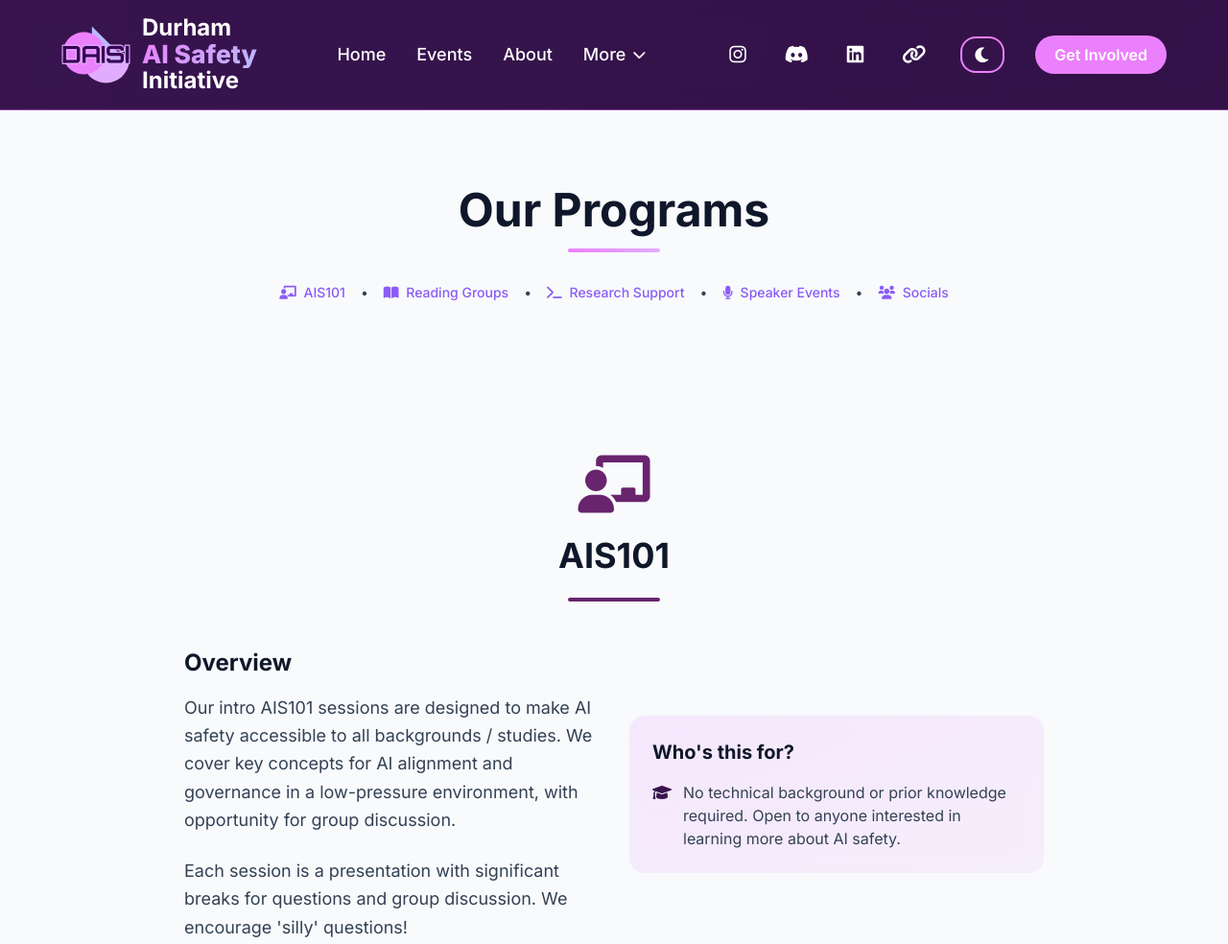
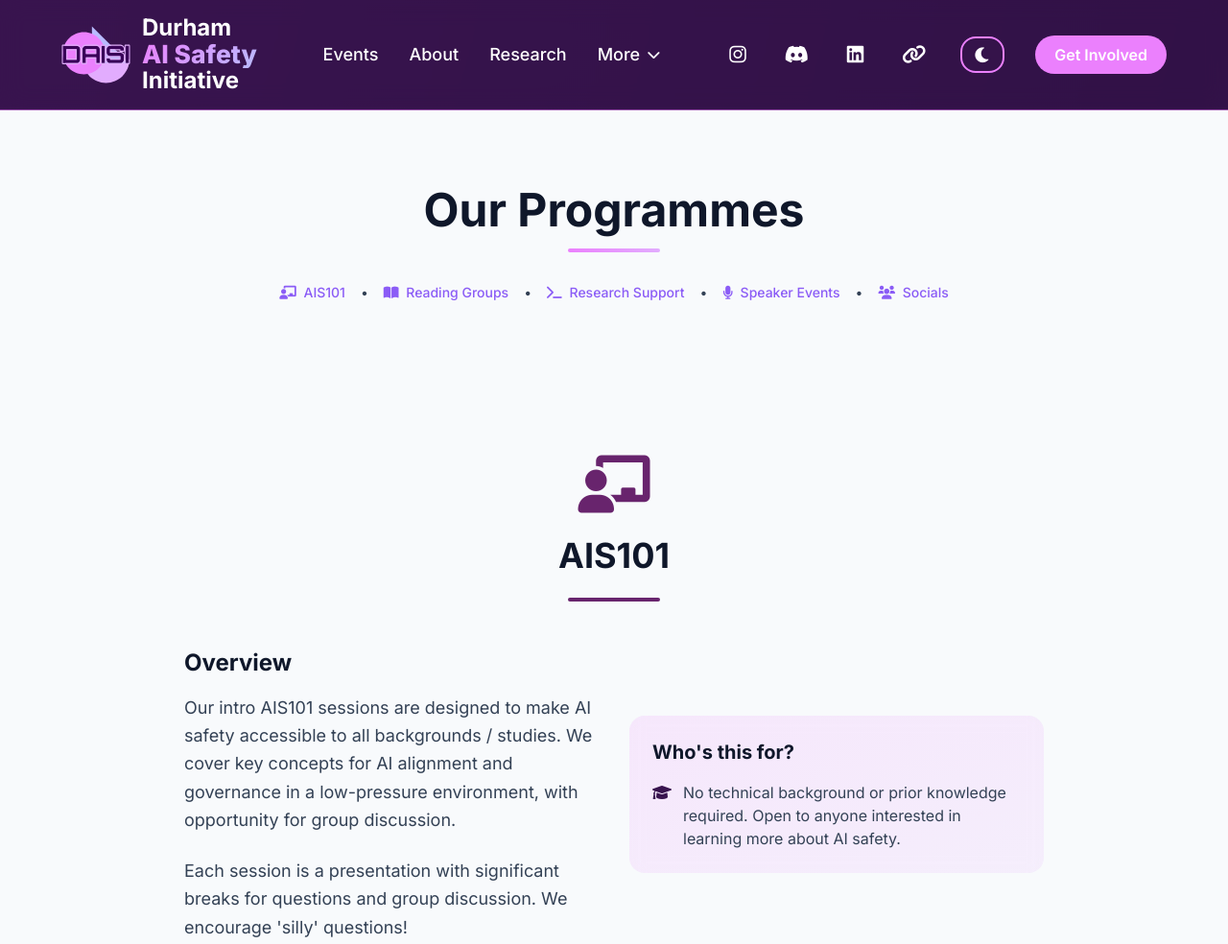
Before and after one commit to DurhamAISafety/durhamaisafety.github.io, an Astro site: page /programs in a window 1280 px wide. Shown: the top 984 px of the page at 96% size. Built offline with nearby package versions, Linux system fonts and the light colour scheme; Astro itself is replaced by a stand-in of ours.

Commit message:
feat: Update "Programs" to "Programmes" across the site, refactor navigation to be data-driven, and adjust responsive header breakpoints.

```diff
--- a/src/components/Header.astro
+++ b/src/components/Header.astro
@@ -49,18 +49,18 @@ const isHome = pathname === '/';
 
             <!-- Desktop navigation - center -->
             <div class="nav-center nav-menu-desktop">
-                <a href="/" class="nav-link">Home</a>
-                <a href="/#events" class="nav-link">Events</a>
-                <a href="/about/" class="nav-link">About</a>
+                {siteConfig.navigation.main.map((item) => (
+                    <a href={item.url} class="nav-link">{item.title}</a>
+                ))}
 
                 <div class="dropdown">
                     <button type="button" class="nav-link dropdown-toggle" aria-expanded="false" aria-haspopup="true">
-                        More <i class="fas fa-chevron-down text-sm" aria-hidden="true"></i>
+                        {siteConfig.navigation.dropdown.title} <i class="fas fa-chevron-down text-sm" aria-hidden="true"></i>
                     </button>
                     <div class="dropdown-content">
-                        <a href="/programs/">Programs</a>
-                        <a href="/research/">Research</a>
-                        <a href="/what-is-ai-safety/">What is AI Safety?</a>
+                        {siteConfig.navigation.dropdown.items.map((item) => (
+                            <a href={item.url}>{item.title}</a>
+                        ))}
                     </div>
                 </div>
             </div>
@@ -84,8 +84,8 @@ const isHome = pathname === '/';
                     <i class="fas fa-moon" aria-hidden="true"></i>
                 </button>
 
-                <a href="/get-involved/" class="nav-cta">
-                    Get Involved
+                <a href={siteConfig.navigation.cta.url} class="nav-cta">
+                    {siteConfig.navigation.cta.title}
                 </a>
             </div>
         </nav>
@@ -114,13 +114,15 @@ const isHome = pathname === '/';
                 <span class="text-lg font-bold"> Initiative</span>
             </div>
         </a>
-        <a href="/" class="mobile-nav-link">Home</a>
-        <a href="/#events" class="mobile-nav-link">Events</a>
-        <a href="/about/" class="mobile-nav-link">About Us</a>
-        <a href="/programs/" class="mobile-nav-link">Programs</a>
-        <a href="/research/" class="mobile-nav-link">Research</a>
-        <a href="/what-is-ai-safety/" class="mobile-nav-link">What is AI Safety?</a>
-        <a href="/get-involved/" class="mobile-nav-link bg-durham-purple text-white rounded-lg px-4 py-2 font-semibold hover:bg-[#7a2d80] transition-colors">Get Involved</a>
+        {siteConfig.navigation.main.map((item) => (
+            <a href={item.url} class="mobile-nav-link">{item.title}</a>
+        ))}
+        {siteConfig.navigation.dropdown.items.map((item) => (
+            <a href={item.url} class="mobile-nav-link">{item.title}</a>
+        ))}
+        <a href={siteConfig.navigation.cta.url} class="mobile-nav-link bg-durham-purple text-white rounded-lg px-4 py-2 font-semibold hover:bg-[#7a2d80] transition-colors">
+            {siteConfig.navigation.cta.title}
+        </a>
 
         <div class="mobile-nav-footer">
             <div class="mobile-social-links">
--- a/src/data/config.ts
+++ b/src/data/config.ts
@@ -21,18 +21,19 @@ export const siteConfig = {
   showEditLink: false,
   googleSiteVerification: "BD22yCN98mhUEUuWtahSEQ18Jsti83oPb6WgG3LuCCw",
 
-  navigation: [
-    { title: "Home", url: "/" },
-    { title: "Events", url: "/#events" },
-    {
+  navigation: {
+    main: [
+      { title: "Events", url: "/#events" },
+      { title: "About", url: "/about/" },
+      { title: "Research", url: "/research/" }
+    ],
+    dropdown: {
       title: "More",
-      dropdown: [
-        { title: "About Us", url: "/about/" },
-        { title: "Programs", url: "/programs/" },
-        { title: "Research", url: "/research/" },
-        { title: "What is AI Safety?", url: "/what-is-ai-safety/" },
-        { title: "Get Involved", url: "/get-involved/" }
+      items: [
+        { title: "Programmes", url: "/programmes/" },
+        { title: "What is AI Safety?", url: "/what-is-ai-safety/" }
       ]
-    }
-  ]
+    },
+    cta: { title: "Get Involved", url: "/get-involved/" }
+  }
 };
--- a/src/pages/index.astro
+++ b/src/pages/index.astro
@@ -85,6 +85,7 @@ import ResearchCarousel from '../components/ResearchCarousel.astro';
             <div id="calendar" class="max-w-5xl mx-auto mb-16">
                 <p class="text-center text-lg mb-4 font-medium">
                     We'll update this calendar with upcoming events. Go <a href="https://luma.com/daisi" target="_blank" rel="noopener noreferrer" class="text-durham-purple hover:text-bright-purple underline font-medium">here</a> and click <i class="fa-solid fa-square-rss"></i> to sync with your calendar!
+                    Click on and RSVP to any event to receive email updates for that event.
                 </p>
                 <p class="text-center text-sm mb-8 text-slate-600">
                     If you prefer the classic Google Calendar, you can find that <a href="https://calendar.google.com/calendar/u/0/embed?src=896edcf4f9cd47305232b2c78cc06d4d1365a18dabbace749bde237cfd92bea6@group.calendar.google.com&ctz=Europe/London&mode=AGENDA" target="_blank" rel="noopener noreferrer" class="text-durham-purple hover:text-bright-purple underline font-medium">here</a>.
@@ -135,7 +136,7 @@ import ResearchCarousel from '../components/ResearchCarousel.astro';
                             <i class="fa-solid fa-users text-durham-purple" aria-hidden="true"></i>
                             <span class="text-sm text-slate-600">No technical background needed</span>
                         </div>
-                        <a href="/programs/#ais101" class="inline-block px-6 py-2 bg-durham-purple text-white font-medium text-sm rounded-lg transition-colors duration-300 hover:bg-[#7a2d80]">
+                        <a href="/programmes/#ais101" class="inline-block px-6 py-2 bg-durham-purple text-white font-medium text-sm rounded-lg transition-colors duration-300 hover:bg-[#7a2d80]">
                             Learn More
                         </a>
                     </div>
@@ -154,7 +155,7 @@ import ResearchCarousel from '../components/ResearchCarousel.astro';
                             <i class="fa-solid fa-laptop-code text-durham-purple" aria-hidden="true"></i>
                             <span class="text-sm text-slate-600">Some prior knowledge useful</span>
                         </div>
-                        <a href="/programs/#reading-groups" class="inline-block px-6 py-2 bg-durham-purple text-white font-medium text-sm rounded-lg transition-colors duration-300 hover:bg-[#7a2d80]">
+                        <a href="/programmes/#reading-groups" class="inline-block px-6 py-2 bg-durham-purple text-white font-medium text-sm rounded-lg transition-colors duration-300 hover:bg-[#7a2d80]">
                             Learn More
                         </a>
                     </div>
@@ -177,7 +178,7 @@ import ResearchCarousel from '../components/ResearchCarousel.astro';
                             <i class="fa-solid fa-graduation-cap text-durham-purple" aria-hidden="true"></i>
                             <span class="text-sm text-slate-600">Faculty &amp; Students</span>
                         </div>
-                        <a href="/programs/#research-projects" class="inline-block px-6 py-2 bg-durham-purple text-white font-medium text-sm rounded-lg transition-colors duration-300 hover:bg-[#7a2d80]">
+                        <a href="/programmes/#research-projects" class="inline-block px-6 py-2 bg-durham-purple text-white font-medium text-sm rounded-lg transition-colors duration-300 hover:bg-[#7a2d80]">
                             Learn More
                         </a>
                     </div>
@@ -191,7 +192,7 @@ import ResearchCarousel from '../components/ResearchCarousel.astro';
                         <p class="mb-6 leading-relaxed text-slate-600">
                            Insightful talks by leading researchers and industry professionals who share their insights on AI safety and showcase their latest research.
                         </p>
-                        <a href="/programs/#speaker-series" class="inline-block px-6 py-2 bg-durham-purple text-white font-medium text-sm rounded-lg transition-colors duration-300 hover:bg-[#7a2d80]">
+                        <a href="/programmes/#speaker-series" class="inline-block px-6 py-2 bg-durham-purple text-white font-medium text-sm rounded-lg transition-colors duration-300 hover:bg-[#7a2d80]">
                             Learn More
                         </a>
                     </div>
@@ -209,7 +210,7 @@ import ResearchCarousel from '../components/ResearchCarousel.astro';
                             <i class="fa-solid fa-heart text-durham-purple" aria-hidden="true"></i>
                             <span class="text-sm text-slate-600">Everyone welcome</span>
                         </div>
-                        <a href="/programs/#socials" class="inline-block px-6 py-2 bg-durham-purple text-white font-medium text-sm rounded-lg transition-colors duration-300 hover:bg-[#7a2d80]">
+                        <a href="/programmes/#socials" class="inline-block px-6 py-2 bg-durham-purple text-white font-medium text-sm rounded-lg transition-colors duration-300 hover:bg-[#7a2d80]">
                             Learn More
                         </a>
                     </div>
--- a/src/pages/programs.astro
+++ b/src/pages/programs.astro
@@ -3,8 +3,8 @@ import Layout from '../layouts/Layout.astro';
 ---
 
 <Layout
-  title="Programs - Durham AISI"
-  description="Explore Durham AISI programs: intro AIS101 sessions, in-depth reading groups, research project support, and ways to develop AI safety skills."
+  title="Programmes - Durham AISI"
+  description="Explore Durham AISI programmes: intro AIS101 sessions, in-depth reading groups, research project support, and ways to develop AI safety skills."
 >
   <script
     type="application/ld+json"
@@ -15,7 +15,7 @@ import Layout from '../layouts/Layout.astro';
       "mainEntity": [
         {
           "@type": "Question",
-          "name": "What programs does Durham AISI offer?",
+          "name": "What programmes does Durham AISI offer?",
           "acceptedAnswer": {
             "@type": "Answer",
             "text": "Durham AISI offers intro AIS101 sessions for newcomers to AI safety, in-depth reading groups on advanced topics, research project support with mentorship and funding connections, workshops and skill-building sessions, and speaker events with experts in the field."
@@ -51,7 +51,7 @@ import Layout from '../layouts/Layout.astro';
   <!-- Title Section -->
   <section class="section section-neutral">
   <div class="site-container text-center">
-      <h1 class="text-4xl md:text-5xl font-bold mb-4">Our Programs</h1>
+      <h1 class="text-4xl md:text-5xl font-bold mb-4">Our Programmes</h1>
       <div class="w-24 h-1 bg-gradient-to-r from-bright-purple to-light-purple mx-auto rounded-full mb-8"></div>
 
       <!-- Jump Navigation -->
--- a/src/pages/research.astro
+++ b/src/pages/research.astro
@@ -154,7 +154,7 @@ const page = {
           </div>
         </div>
         <div class="text-center">
-          <a href="/programs/#research-projects" class="btn btn-primary">I'm Interested</a>
+          <a href="/programmes/#research-projects" class="btn btn-primary">I'm Interested</a>
         </div>
       </div>
     </div>
--- a/src/pages/what-is-ai-safety.astro
+++ b/src/pages/what-is-ai-safety.astro
@@ -34,7 +34,7 @@ import Layout from "../layouts/Layout.astro";
           "name": "How can I get involved in AI safety at Durham?",
           "acceptedAnswer": {
             "@type": "Answer",
-            "text": "Start by attending our intro AIS101 sessions, join an in‑depth reading group, and talk to us about research or policy projects. We support dissertation topics and applications to fellowships and funding from external orgs. See the Programs and Get Involved pages for upcoming activities and ways to contribute, regardless of background."
+            "text": "Start by attending our intro AIS101 sessions, join an in‑depth reading group, and talk to us about research or policy projects. We support dissertation topics and applications to fellowships and funding from external orgs. See the Programmes and Get Involved pages for upcoming activities and ways to contribute, regardless of background."
           }
         }
       ]
```
Also changed, not shown: public/css/styles.css (+5 -5 lines).
